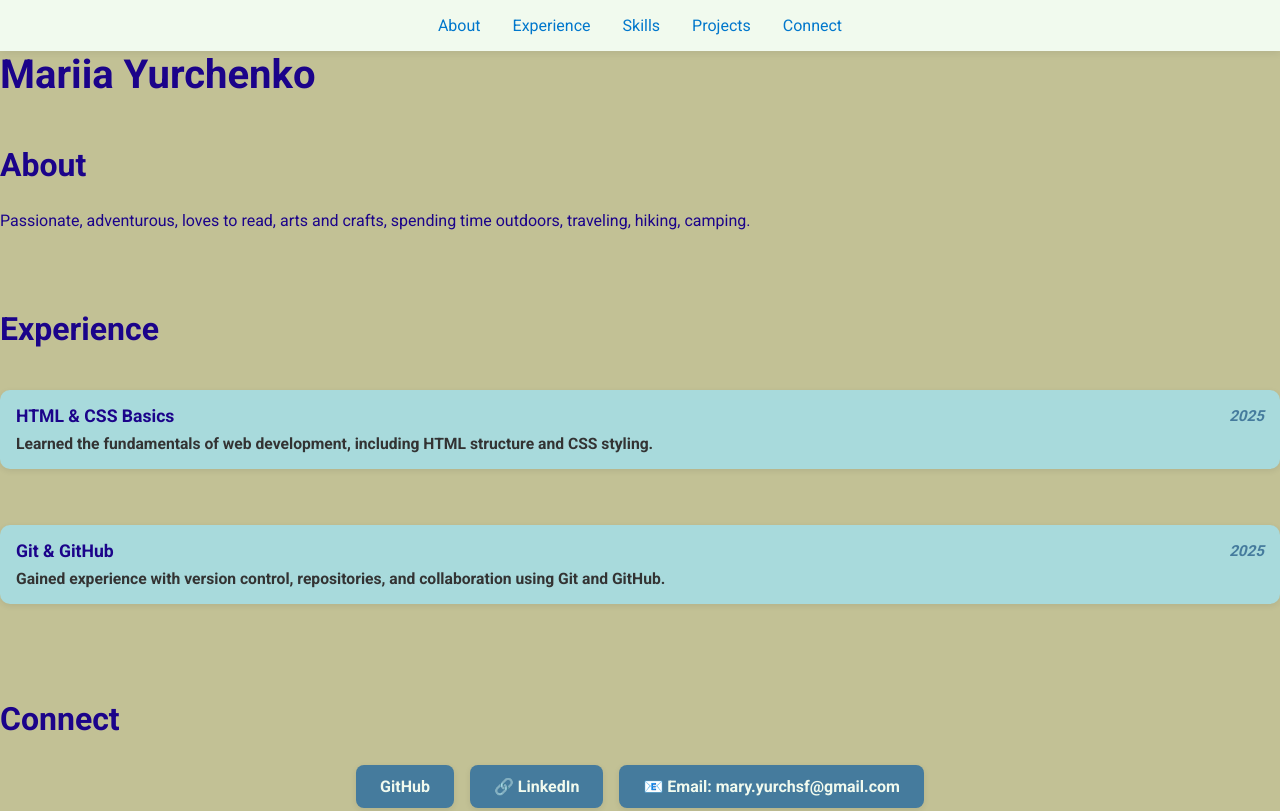
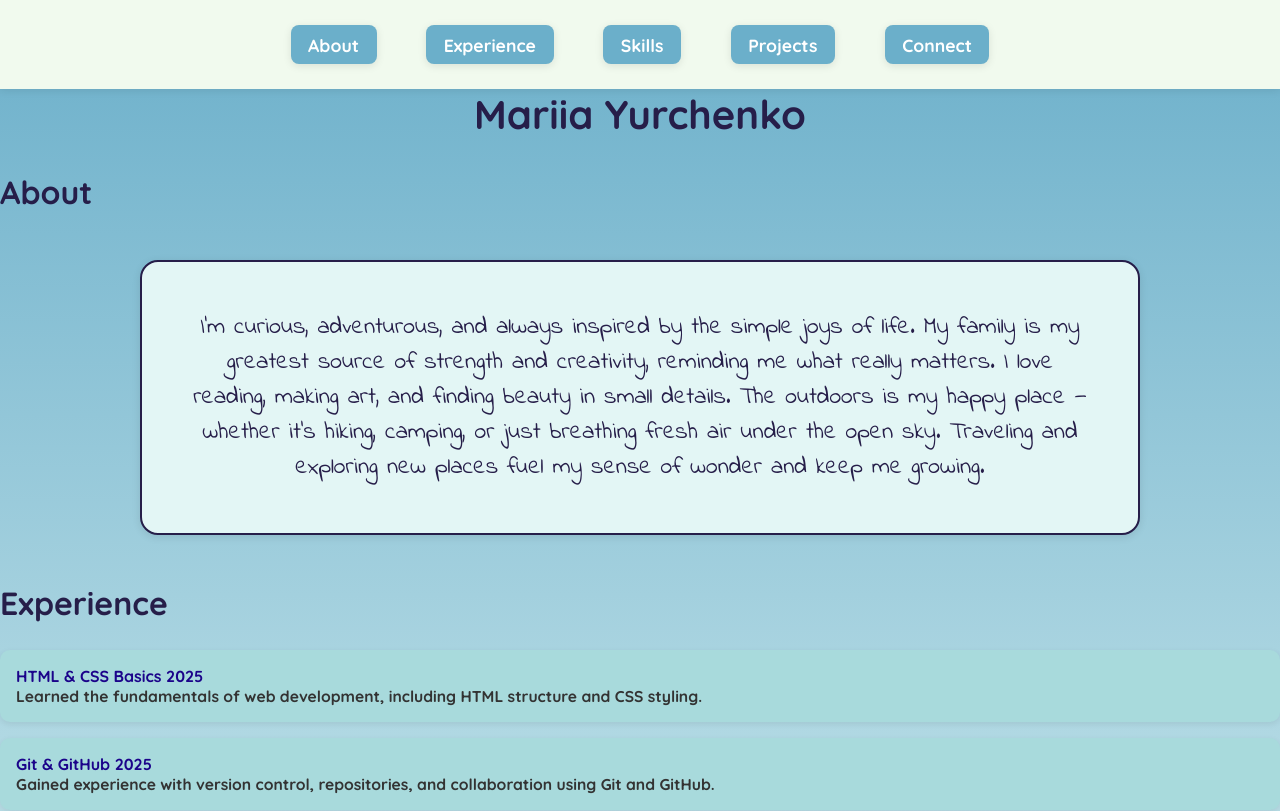
Before and after one commit to CTDMia/mariia-yurchenko-luna, a plain HTML site: page index.html in a window 1280 px wide. Shown: the top 811 px of the page. Drawn offline with Linux system fonts and the light colour scheme.

Commit message:
styling changed

```diff
--- a/css/index.css
+++ b/css/index.css
@@ -1,40 +1,73 @@
-#Experience ul {
+/* Modern Cozy Portfolio Styles - Restored */
+.about-box {
+	background: #e3f6f5;
+	border: 2px solid #261e49;
+	border-radius: 18px;
+	box-shadow: 0 2px 8px rgba(0,0,0,0.10);
+	padding: 2em;
+	margin: 2em auto;
+	max-width: 900px;
+	width: 90vw;
+	font-size: 1.5em;
+	color: #261e49;
+	text-align: center;
+	font-family: 'Indie Flower', 'Comic Sans MS', cursive, sans-serif;
 	display: flex;
 	flex-direction: column;
-	gap: 1.5em;
-	padding: 0;
+	align-items: center;
+	justify-content: center;
+}
+.fade-in {
+	opacity: 0;
+	border-radius: 8px;
+	animation: fadeInUp 1s ease forwards;
 }
 
-#Experience ul li {
+@keyframes fadeInUp {
+	to {
+		opacity: 1;
+		transform: translateY(0);
+	}
+}
+header nav {
+	width: 100vw;
 	display: flex;
-	flex-direction: column;
-	background: #a8dadc;
-	color: #1b038a;
-	padding: 1em;
-	border-radius: 10px;
-	box-shadow: 0 2px 6px rgba(0,0,0,0.08);
-	font-weight: normal;
-	transition: transform 0.2s, box-shadow 0.2s;
+	justify-content: center;
 }
-
-.experience-row {
+header nav ul {
 	display: flex;
-	justify-content: space-between;
+	justify-content: center;
+	padding: 0;
+	margin: 0;
+}
+header nav ul li {
+	flex: 1 1 0;
+	display: flex;
+	justify-content: center;
+}
+header nav ul li a {
+	font-size: 1.1em;
+	color: #fff;
+	background: #6bafca;
+	padding: 0.5em 1em;
+	border-radius: 8px;
+	font-weight: 700;
+	box-shadow: 0 2px 8px rgba(0,0,0,0.10);
+	border: none;
+	margin: 0.5em;
+	transition: background 0.2s, color 0.2s, transform 0.2s;
+	text-decoration: none;
+	width: 100%;
+	max-width: 160px;
+	display: flex;
 	align-items: center;
-	margin-bottom: 0.5em;
+	justify-content: center;
 }
-
-.experience-title {
-	font-weight: bold;
-	font-size: 1.1em;
+header nav ul li a:hover {
+	background: #e63946;
+	color: #fff;
+	transform: scale(1.08);
 }
-
-.experience-date {
-	font-size: 0.95em;
-	color: #457b9d;
-	font-style: italic;
-}
-
 .experience-desc {
 	margin-left: 0;
 	color: #333;
@@ -69,7 +102,6 @@ footer {
 	justify-content: center;
 	align-items: center;
 }
-
 #Connect ul li a {
 	display: flex;
 	align-items: center;
@@ -83,7 +115,6 @@ footer {
 	box-shadow: 0 2px 6px rgba(0,0,0,0.08);
 	transition: background 0.2s, color 0.2s, transform 0.2s;
 }
-
 #Connect ul li a:hover {
 	background: #e63946;
 	color: #fff;
@@ -93,7 +124,6 @@ footer {
 	list-style: none;
 	padding: 0;
 }
-
 #Experience ul li {
 	background: #a8dadc;
 	color: #1b038a;
@@ -104,33 +134,44 @@ footer {
 	font-weight: bold;
 	transition: transform 0.2s, box-shadow 0.2s;
 }
-
 #Experience ul li:hover {
 	transform: scale(1.03);
 	box-shadow: 0 4px 12px rgba(0,0,0,0.12);
 }
-
-section {
-	margin: 2em 0;
-	padding: 1em 0;
+#Skills, #Projects {
+	display: flex;
+	flex-direction: column;
+	align-items: center;
+	justify-content: center;
+	width: 100%;
+	text-align: center;
 }
-/* Basic CSS Template */
+#Connect {
+	display: flex;
+	flex-direction: column;
+	align-items: center;
+	justify-content: center;
+	width: 100%;
+	text-align: center;
+}
 body {
 	margin: 0;
 	padding: 0;
-	font-family: 'Roboto', 'Comic Sans MS', 'Comic Sans', cursive, sans-serif;
-	background-color: #c2c195;
-	color: #1b038a;
+	font-family: 'Quicksand', 'Roboto', 'Comic Sans MS', 'Comic Sans', cursive, sans-serif;
+	background: linear-gradient(180deg, #6bafca 0%, #e3f6f5 100%);
+	color: #1e1935;
 }
-
 h1, h2, h3, h4, h5, h6 {
-	color: #1b038a;
+	color: #261e49;
 	margin-top: 0;
 	font-weight: bold;
+	font-family: 'Quicksand', 'Roboto', 'Comic Sans MS', 'Comic Sans', cursive, sans-serif;
 }
-
 h1 {
 	font-size: 2.5em;
+	text-align: center;
+	margin-left: auto;
+	margin-right: auto;
 }
 h2 {
 	font-size: 2em;
@@ -147,7 +188,6 @@ h5 {
 h6 {
 	font-size: 1em;
 }
-
 a {
 	color: #0077cc;
 	text-decoration: none;
@@ -155,13 +195,15 @@ a {
 a:hover {
 	text-decoration: underline;
 }
-
-
 main {
 	padding: 2em;
 	max-width: 900px;
 	margin: 0 auto;
 	background: #fff;
 	box-shadow: 0 2px 8px rgba(0,0,0,0.05);
-	text-align: left;
+	text-align: center;
+	display: flex;
+	flex-direction: column;
+	align-items: center;
+	justify-content: center;
 }
--- a/index.html
+++ b/index.html
@@ -4,7 +4,7 @@
     <meta charset="UTF-8">
     <meta name="viewport" content="width=device-width, initial-scale=1.0">
     <title>Mariia Yurchenko's Portfolio</title>
-    <link href="https://fonts.googleapis.com/css2?family=Roboto:wght@400;700&display=swap" rel="stylesheet">
+    <link href="https://fonts.googleapis.com/css2?family=Roboto:wght@400;700&family=Indie+Flower&family=Quicksand:wght@400;700&display=swap" rel="stylesheet">
     <link rel="stylesheet" href="css/index.css">
 </head>
 <body>
@@ -20,29 +20,31 @@
             </ul>
         </nav>
     </header>
-    <h1>Mariia Yurchenko</h1>
 
     <section id="About">
+    <h1>Mariia Yurchenko</h1>
         <h2>About</h2>
-        <p>Passionate, adventurous, loves to read, arts and crafts, spending time outdoors, traveling, hiking, camping.</p>
+        <div class="about-box">
+            I'm curious, adventurous, and always inspired by the simple joys of life. My family is my greatest source of strength and creativity, reminding me what really matters. I love reading, making art, and finding beauty in small details. The outdoors is my happy place — whether it’s hiking, camping, or just breathing fresh air under the open sky. Traveling and exploring new places fuel my sense of wonder and keep me growing.
+        </div>
     </section>
 
     <section id="Experience">
         <h2>Experience</h2>
         <ul>
             <li>
-                <div class="experience-row">
+                <div class="experience-row fade-in">
                     <span class="experience-title">HTML &amp; CSS Basics</span>
                     <span class="experience-date">2025</span>
                 </div>
-                <div class="experience-desc">Learned the fundamentals of web development, including HTML structure and CSS styling.</div>
+                <div class="experience-desc fade-in">Learned the fundamentals of web development, including HTML structure and CSS styling.</div>
             </li>
             <li>
-                <div class="experience-row">
+                <div class="experience-row fade-in">
                     <span class="experience-title">Git &amp; GitHub</span>
                     <span class="experience-date">2025</span>
                 </div>
-                <div class="experience-desc">Gained experience with version control, repositories, and collaboration using Git and GitHub.</div>
+                <div class="experience-desc fade-in">Gained experience with version control, repositories, and collaboration using Git and GitHub.</div>
             </li>
         </ul>
     </section>
```
